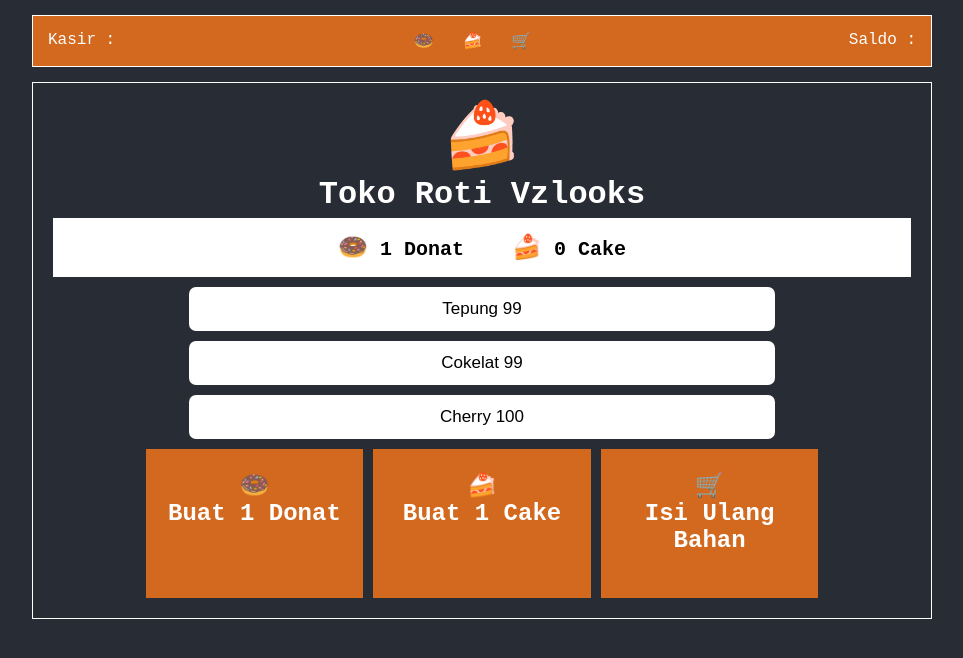
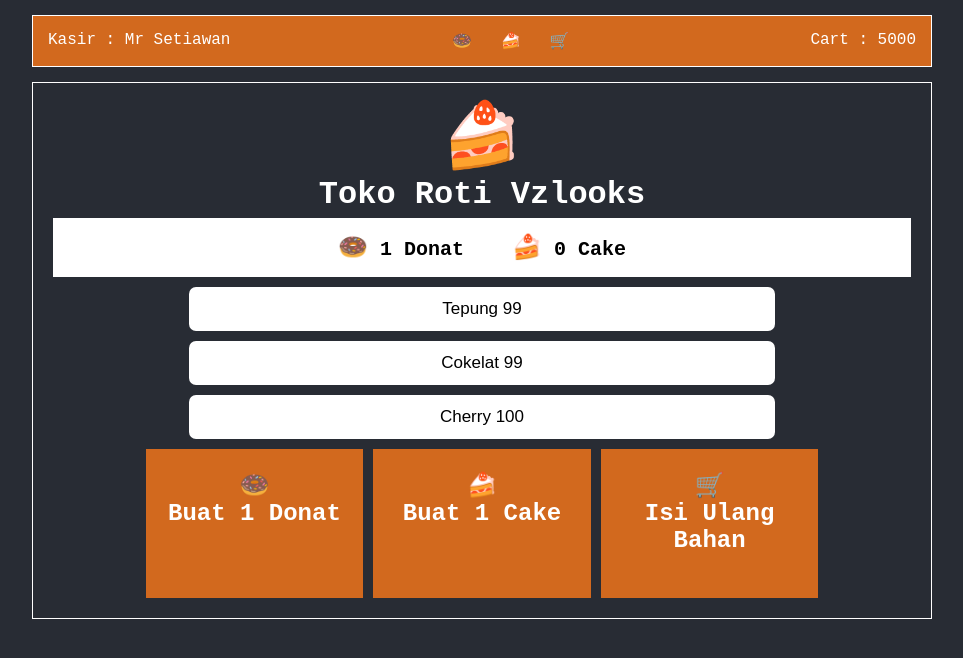
Before and after one commit to mrsetiawan/learn-redux-toko-roti, a React (Create React App) app: page / in a window 1280 px wide. Shown: the top 658 px of the page, without its empty margins (158-1121 px from the left). Built offline with nearby package versions, Linux system fonts and the light colour scheme.

Commit message:
update react redux

```diff
--- a/src/App.js
+++ b/src/App.js
@@ -1,23 +1,22 @@
 import React, { Component } from 'react'
-import { connect } from 'react-redux';
+import { connect } from 'react-redux'
 import { buatKasAction } from './action/buatKasAction'
 import { buatkasirAction } from './action/buatKasirAction'
 import { buatDonatAction } from './action/buatDonatAction'
 import './App.css';
-import { dispatch } from 'C:/Users/myblo/AppData/Local/Microsoft/TypeScript/3.6/node_modules/rxjs/internal/observable/pairs';
 
 class App extends Component {
 
   render() {
 
-    const { bahan } = this.props;
+    const { bahan, kas, kasir, buatDonat } = this.props;
 
     return (
       <>
         <div className='wrap-first-section'>
-          <p>Kasir : </p>
+          <p>Kasir : {kasir.nama}</p>
           <p>🍩 &nbsp; 🍰 &nbsp; 🛒 &nbsp;</p>
-          <p>Saldo : </p>
+          <p>Cart : {kas.kas}</p>
         </div>
         <div className='container'>
           <div className='header'>
@@ -25,14 +24,14 @@ class App extends Component {
             <h3>Toko Roti Vzlooks</h3>
           </div>
           <div className='section-top'>
-            <span role='img' aria-label='donuts'>🍩</span> {bahan.donat} Donat &nbsp;&nbsp;  <span role='img' aria-label='cake'>🍰</span> 0 Cake
+            <span role='img' aria-label='donuts'>🍩</span> {bahan.donat} Donat &nbsp;&nbsp;  <span role='img' aria-label='cake'>🍰</span> {bahan.cake} Cake
           </div>
           <div className='header'>
             <button>Tepung {bahan.tepung}</button>
             <button>Cokelat {bahan.coklat}</button>
             <button>Cherry 100</button>
           </div>
-          <div className='section-bottom' onClick={this.props.buatDonat}>
+          <div className='section-bottom' onClick={buatDonat}>
             <span role='img' aria-label='donuts'>🍩</span>
             <h3>Buat 1 Donat</h3>
           </div>
@@ -52,13 +51,15 @@ class App extends Component {
 
 //mengubah state yang ada di redux ke props component di react
 const mapStateToProps = (state) => {
+  console.log(state)
   return {
-    bahan: state.bahan
+    bahan: state.bahan,
+    kas: state.kas,
+    kasir: state.kasir
   }
 }
 //untuk merubah method/dispatch di redux menjadi props di component react
 const mapDispatchtoProps = (dispatch) => {
-
   return {
     buatDonat: () => dispatch(buatDonatAction)
   }
--- /dev/null
+++ b/src/action/buatActionCake.js
@@ -0,0 +1,4 @@
+export const buatActionCake = {
+  type: 'BUAT_ACTION_CAKE',
+  payload: 1
+}
--- a/src/reducer/bahanReducer.js
+++ b/src/reducer/bahanReducer.js
@@ -3,27 +3,23 @@ const initialStateBahan = {
   tepung: 100,
   coklat: 100,
   donat: 0,
+  cherry: 89,
   cake: 0
 }
 
 //contoh reducer yang akan menerima 2 parameter yaitu (state,action) atau bisa disebut fungsi yg menerima state lama dan mengembalikan state baru
 const bahanReducer = (state = initialStateBahan, action) => {
   if (action.type = 'BUAT_DONAT_COKLAT') {
-
     const newState = {
       tepung: state.tepung - 1,
       coklat: state.coklat - 1,
       donat: state.donat + 1,
+      cherry: state.cherry,
+      cake: state.cake
     }
-
     return newState;
-
-  } else {
-
-    return state;
-
   }
-
+  return state;
 }
 
 export default bahanReducer;
--- a/src/reducer/kasReducer.js
+++ b/src/reducer/kasReducer.js
@@ -1,16 +1,18 @@
 const intialState = {
-  kas: 1000000
+  kas: 0
 }
 
 const kasReducer = (state = intialState, action) => {
   if (action.type = 'BUAT_KAS_ACTION') {
 
     const newState = {
-      kas: state.kas - 5000
+      kas: state.kas + 5000
     }
 
     return newState
+
   }
+
   return state
 }
 
```
